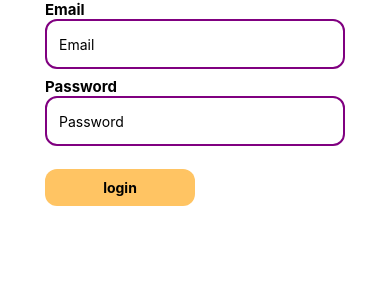
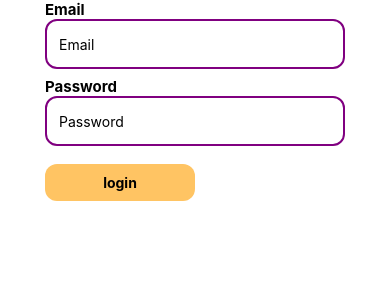
Before and after one commit to aplasket/drinkcurator, a React Native app: screen / in a window 390 px wide. Shown: the top 300 px of the page. Built offline with nearby package versions, Linux system fonts and the light colour scheme.

Commit message:
update padding

```diff
--- a/src/components/CustomButton.tsx
+++ b/src/components/CustomButton.tsx
@@ -17,7 +17,7 @@ export const CustomButton = ({label}: ButtonProps) => {
 
 const styles = StyleSheet.create({
   container: {
-    paddingTop: 15,
+    paddingTop: 10,
     paddingHorizontal: 45,
   },
   button: {
--- a/src/components/CustomInput.tsx
+++ b/src/components/CustomInput.tsx
@@ -4,8 +4,6 @@ import { CustomInputProps } from "../types/types";
 
 const CustomInput = ({label, isPassword}: CustomInputProps): JSX.Element => {
   const [ text, onChangeText ] = useState("");
-
-
 
   return (
     <View>
```
